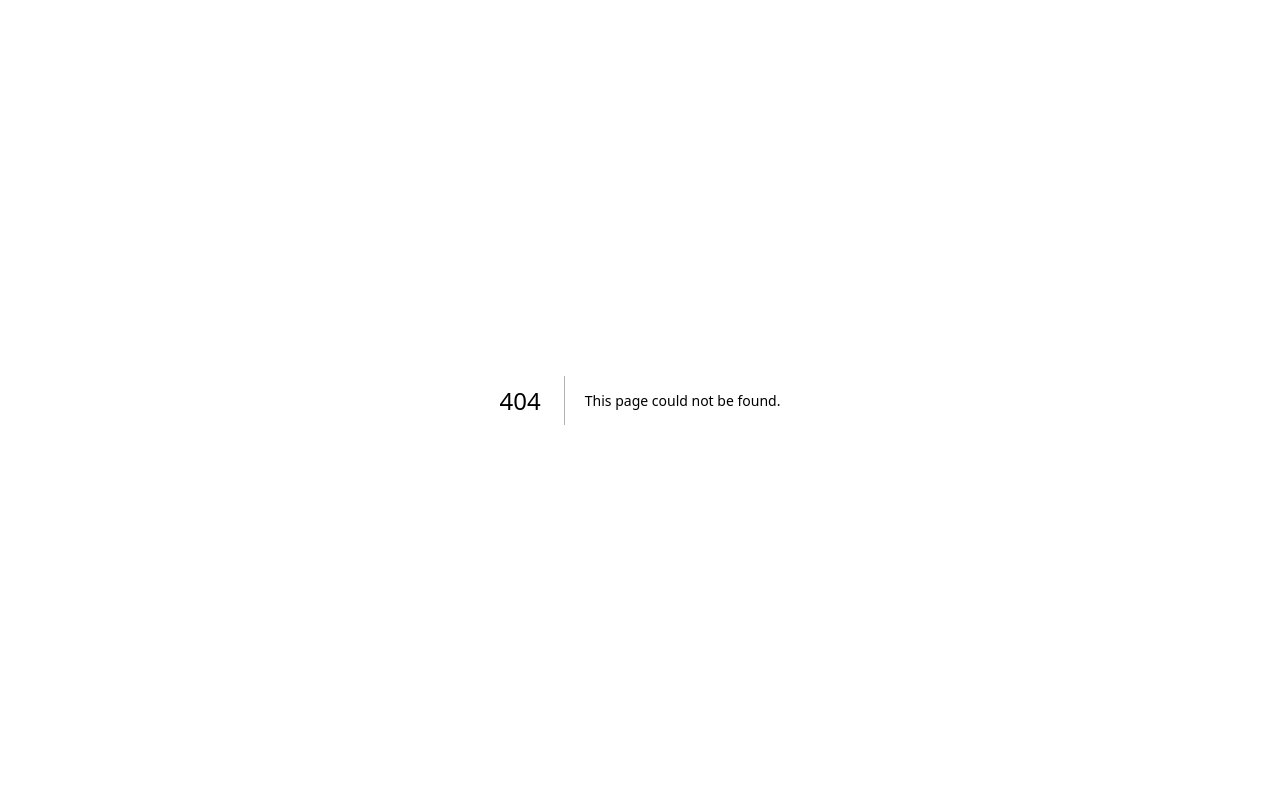
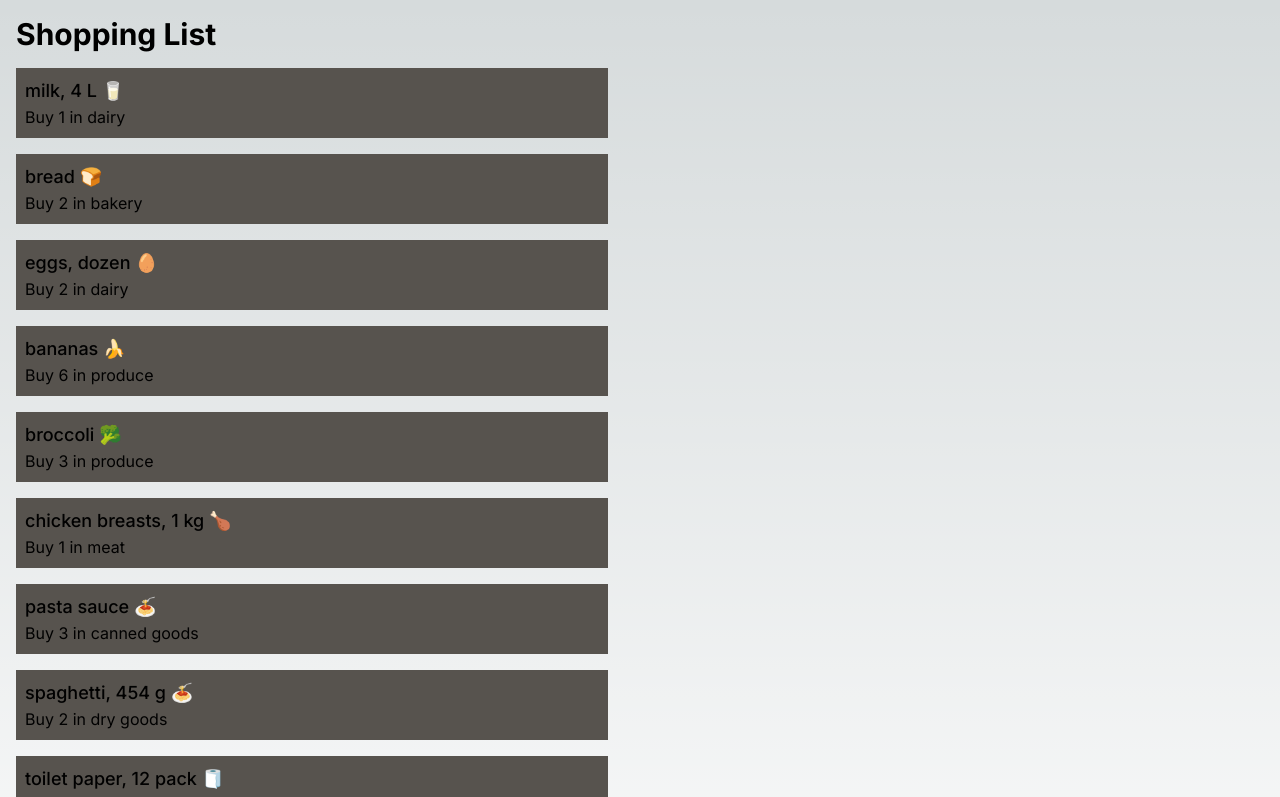
Before and after one commit to Sgmonsod/cprg306-assignments, a Next.js app: page /week-3 in a window 1280 px wide. Before the commit this address had no page. Shown: the top 797 px of the page. Built offline with nearby package versions, Linux system fonts and the light colour scheme.

Commit message:
adding week-3

```diff
--- a/app/layout.js
+++ b/app/layout.js
@@ -4,8 +4,8 @@ import "./globals.css";
 const inter = Inter({ subsets: ["latin"] });
 
 export const metadata = {
-  title: "Create Next App",
-  description: "Generated by create next app",
+  title: "Shopping List",
+  description: "My Shopping List",
 };
 
 export default function RootLayout({ children }) {
--- a/app/page.js
+++ b/app/page.js
@@ -5,6 +5,7 @@ export default function Home() {
     <main className="flex min-h-screen flex-col items-center justify-between p-24">
       <h1>CPRG 306: Web Development 2 - Assignments</h1>
       <Link href = "/week-2">Week 2 Assignment</Link>
+      <Link href = "/week-3">Week 3 Assignment</Link>
     </main>
   );
 }
--- a/app/week-2/student-info.js
+++ b/app/week-2/student-info.js
@@ -4,8 +4,7 @@ export default function StudentInfo() {
     return (
     <main>
     <h1>Samuel Jesse</h1>
-    <nav><Link href = "https://github.com/Sgmonsod/cprg306-assignments.git">GitHub</Link></nav>
-
+    <Link href = "https://github.com/Sgmonsod/cprg306-assignments.git">GitHub</Link>
     </main>
     )
 };
--- /dev/null
+++ b/app/week-3/item-list.js
@@ -0,0 +1,93 @@
+import React from 'react';
+import Item from './item';
+
+const ItemList = () => {
+  const item1 = {
+    name: "milk, 4 L 🥛",
+    quantity: 1,
+    category: "dairy",
+  };
+
+  const item2 = {
+    name: "bread 🍞",
+    quantity: 2,
+    category: "bakery",
+  };
+
+  const item3 = {
+    name: "eggs, dozen 🥚",
+    quantity: 2,
+    category: "dairy",
+  };
+
+  const item4 = {
+    name: "bananas 🍌",
+    quantity: 6,
+    category: "produce",
+  };
+
+  const item5 = {
+    name: "broccoli 🥦",
+    quantity: 3,
+    category: "produce",
+  };
+
+  const item6 = {
+    name: "chicken breasts, 1 kg 🍗",
+    quantity: 1,
+    category: "meat",
+  };
+
+  const item7 = {
+    name: "pasta sauce 🍝",
+    quantity: 3,
+    category: "canned goods",
+  };
+
+  const item8 = {
+    name: "spaghetti, 454 g 🍝",
+    quantity: 2,
+    category: "dry goods",
+  };
+
+  const item9 = {
+    name: "toilet paper, 12 pack 🧻",
+    quantity: 1,
+    category: "household",
+  };
+
+  const item10 = {
+    name: "paper towels, 6 pack",
+    quantity: 1,
+    category: "household",
+  };
+
+  const item11 = {
+    name: "dish soap 🍽️",
+    quantity: 1,
+    category: "household",
+  };
+
+  const item12 = {
+    name: "hand soap 🧼",
+    quantity: 4,
+    category: "household",
+  };
+
+  const items = [item1, item2, item3, item4, item5, item6, item7, item8, item9, item10, item11, item12];
+
+  return (
+    <ul>
+      {items.map((item, index) => (
+        <Item
+          key={index}
+          name={item.name}
+          quantity={item.quantity}
+          category={item.category}
+        />
+      ))}
+    </ul>
+  );
+};
+
+export default ItemList;
--- /dev/null
+++ b/app/week-3/item.js
@@ -0,0 +1,14 @@
+import React from 'react';
+
+const Item = ({ name, quantity, category }) => {
+  return (
+    <li className="mb-4 last:mb-0">
+        <div className="max-w-[calc(50%-2rem)] bg-stone-600 border p-2 border-stone-600">
+            <div className="font-medium text-lg">{name}</div>
+            <div className="text-white-600">Buy {quantity} in {category}</div>
+        </div>
+    </li>
+  );
+};
+
+export default Item;
--- /dev/null
+++ b/app/week-3/page.js
@@ -0,0 +1,13 @@
+import React from 'react';
+import ItemList from './item-list';
+
+const Page = () => {
+  return (
+    <main className="min-h-screen bg-black-100 p-4">
+      <h1 className="text-3xl font-bold mb-4">Shopping List</h1>
+      <ItemList />
+    </main>
+  );
+};
+
+export default Page;
```
